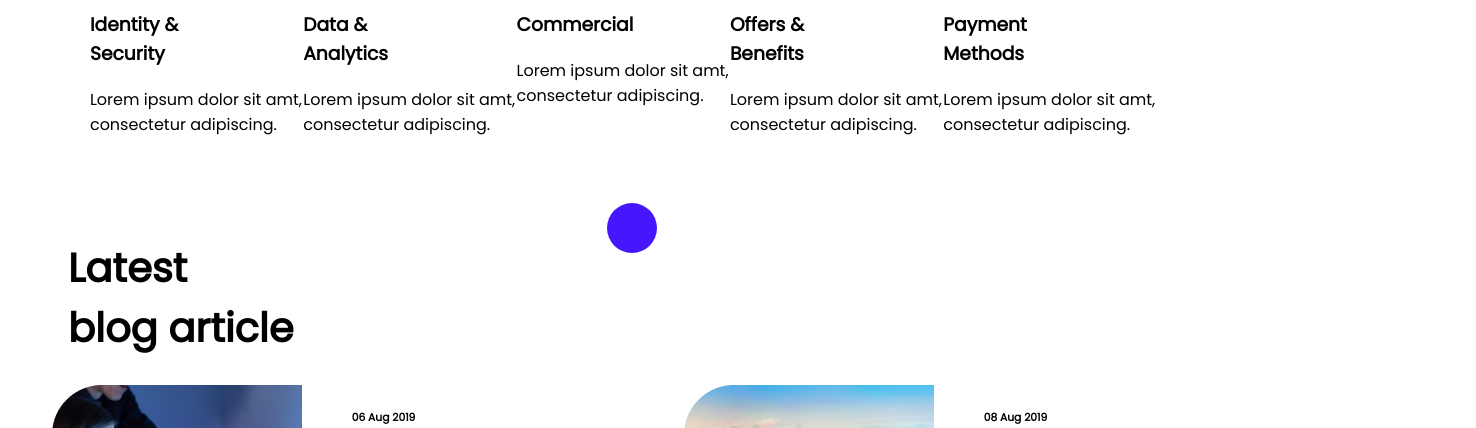
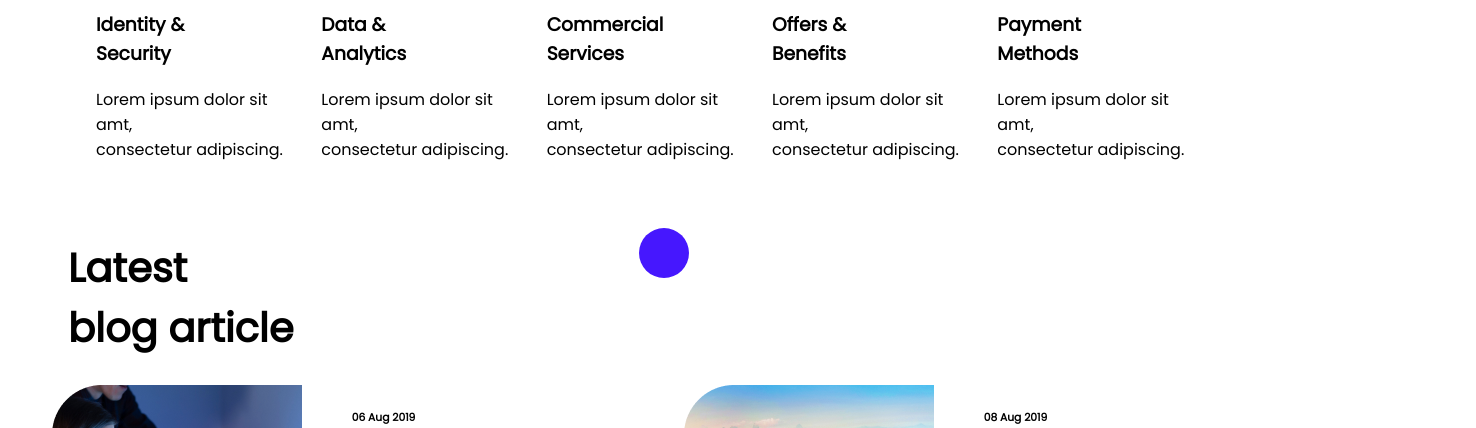
Before and after one commit to Siraj-Areeb/Project-09, a plain HTML site: page index.html in a window 1280 px wide. Shown: the part 899-1327 px from the top of the page, 1476 px wide, since content can reach past the window. Drawn offline with Linux system fonts and the light colour scheme.

Commit message:
Modifications in CSS

```diff
--- a/index.html
+++ b/index.html
@@ -95,7 +95,7 @@
         <!-- Card 03 -->
         <div class="card">
           <img class="card-logo" src="images/Group 99.png" />
-          <h3 class="card-head">Commercial</h3>
+          <h3 class="card-head">Commercial <br> Services</h3>
           <p class="card-body">
             Lorem ipsum dolor sit amt, <br />
             consectetur adipiscing.
--- a/style.css
+++ b/style.css
@@ -86,9 +86,19 @@ nav{
   flex-direction: row;
   flex-wrap: wrap;
   justify-content: space-around;
-  width: 85vw;
+  width: 90vw;
   position: relative;
   bottom: 150px;
+}
+
+.card{
+  width: 200px;
+  margin-right: 20px;
+}
+
+.card-active{
+  width: 200px;
+  margin-right: 20px;
 }
 
 .card-active:hover{
@@ -115,7 +125,7 @@ nav{
   transform: rotate(-135deg);
   display: block;
   position: relative;
-  left: 1383px;
+  left: 1200px;
   top: 65px;
   z-index: 1;
 }
```
